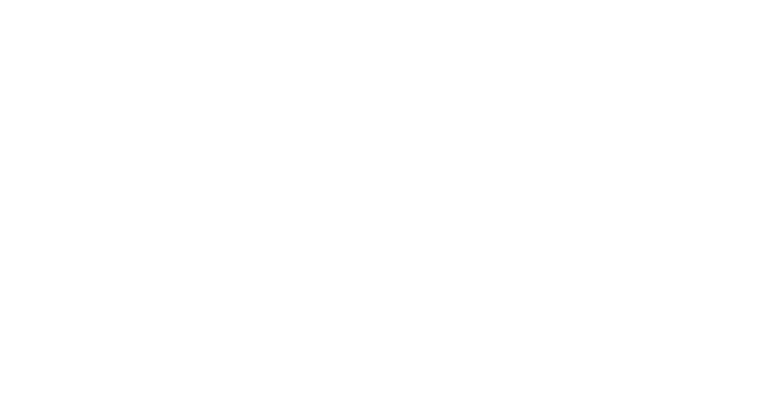
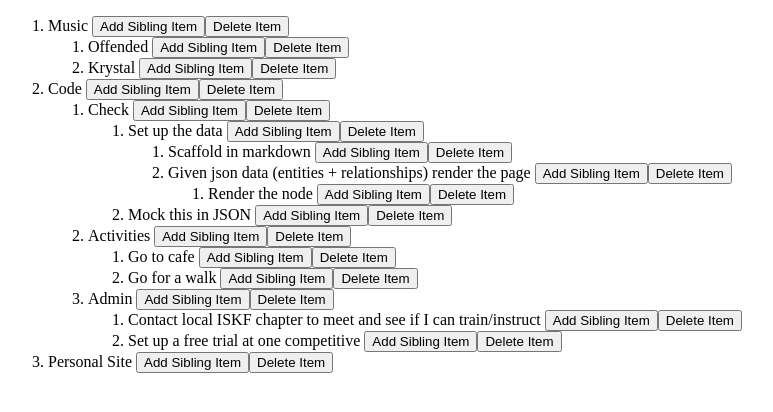
Before and after one commit to dominic-cyril-roberts/check, a plain HTML site: page index.html in a window 1280 px wide. Shown: the whole page, without its empty margins (0-773 px from the left). Drawn offline with Linux system fonts and the light colour scheme.

Commit message:
[WIP] Mocking data and building CRUD features
- Created an actual todo list in data.md for this project
- Scaffolded that list out as a series of entities and relationships
- Wrote render function for the json data above
- Pseudocode for add, delete and update functions

```diff
--- a/index.html
+++ b/index.html
@@ -9,76 +9,131 @@
     <title>check</title>
 
     <script>
-        let relationships = [
-            { "target": 0, "child": 1, "sibling": 3 },
-            { "target": 1, "child": null, "sibling": 2 },
-            { "target": 2, "child": null, "sibling": null },
-            { "target": 3, "child": 4, "sibling": 16 },
-            { "target": 4, "child": 5, "sibling": 17 },
-            { "target": 5, "child": 6, "sibling": 7 },
-            { "target": 6, "child": null, "sibling": 8 },
-            { "target": 7, "child": null, "sibling": null },
-            { "target": 8, "child": 9, "sibling": null },
-            { "target": 9, "child": null, "sibling": null },
-            { "target": 10, "child": null, "sibling": null },
-            { "target": 11, "child": null, "sibling": null },
-            { "target": 12, "child": 13, "sibling": 14 },
-            { "target": 13, "child": null, "sibling": 15 },
-            { "target": 14, "child": null, "sibling": null },
-            { "target": 15, "child": null, "sibling": null },
-            { "target": 16, "child": null, "sibling": null },
-            { "target": 17, "child": 18, "sibling": 20 },
-            { "target": 18, "child": null, "sibling": 19 },
-            { "target": 19, "child": null, "sibling": null },
-            { "target": 20, "child": 21, "sibling": null },
-            { "target": 21, "child": null, "sibling": 22 },
-            { "target": 22, "child": null, "sibling": null },
-        ];
+        let relationships = {
+             "0": { "child": 1, "sibling": 3 },
+             "1": { "child": null, "sibling": 2 },
+             "2": { "child": null, "sibling": null },
+             "3": { "child": 4, "sibling": 16 },
+             "4": { "child": 5, "sibling": 17 },
+             "5": { "child": 6, "sibling": 7 },
+             "6": { "child": null, "sibling": 8 },
+             "7": { "child": null, "sibling": null },
+             "8": { "child": 9, "sibling": null },
+             "9": { "child": null, "sibling": null },
+             "10": { "child": null, "sibling": null },
+             "11": { "child": null, "sibling": null },
+             "12": { "child": 13, "sibling": 14 },
+             "13": { "child": null, "sibling": 15 },
+             "14": { "child": null, "sibling": null },
+             "15": { "child": null, "sibling": null },
+             "16": { "child": null, "sibling": null },
+             "17": { "child": 18, "sibling": 20 },
+             "18": { "child": null, "sibling": 19 },
+             "19": { "child": null, "sibling": null },
+             "20": { "child": 21, "sibling": null },
+             "21": { "child": null, "sibling": 22 },
+             "22": { "child": null, "sibling": null },
+        };
 
-        let checklistNodes = [
-            { "id": 0, "title": "Music" },
-            { "id": 1, "title": "Offended" },
-            { "id": 2, "title": "Krystal" },
-            { "id": 3, "title": "Code" },
-            { "id": 4, "title": "Check" },
-            { "id": 5, "title": "Set up the data" },
-            { "id": 6, "title": "Scaffold in markdown" },
-            { "id": 7, "title": "Mock this in JSON" },
-            { "id": 8, "title": "Given json data (entities + relationships) render the page" },
-            { "id": 9, "title": "Render the node " },
-            { "id": 10, "title": "render its child" },
-            { "id": 11, "title": "render its sibling" },
-            { "id": 12, "title": "Structure the page" },
-            { "id": 13, "title": "Scaffold out html" },
-            { "id": 14, "title": "Implement the logic" },
-            { "id": 15, "title": "Recording/Editing process" },
-            { "id": 16, "title": "Personal Site" },
-            { "id": 17, "title": "Activities" },
-            { "id": 18, "title": "Go to cafe" },
-            { "id": 19, "title": "Go for a walk" },
-            { "id": 20, "title": "Admin" },
-            { "id": 21, "title": "Contact local ISKF chapter to meet and see if I can train/instruct" },
-            { "id": 22, "title": "Set up a free trial at one competitive" }
-        ];
+        let nodes = {
+            "0" : { "id": "0", "title": "Music" },
+            "1" : { "id": "1", "title": "Offended" },
+            "2" : { "id": "2", "title": "Krystal" },
+            "3" : { "id": "3", "title": "Code" },
+            "4" : { "id": "4", "title": "Check" },
+            "5" : { "id": "5", "title": "Set up the data" },
+            "6" : { "id": "6", "title": "Scaffold in markdown" },
+            "7" : { "id": "7", "title": "Mock this in JSON" },
+            "8" : { "id": "8", "title": "Given json data (entities + relationships) render the page" },
+            "9" : { "id": "9", "title": "Render the node " },
+            "10" : { "id": "10", "title": "render its child" },
+            "11" : { "id": "11", "title": "render its sibling" },
+            "12" : { "id": "12", "title": "Structure the page" },
+            "13" : { "id": "13", "title": "Scaffold out html" },
+            "14" : { "id": "14", "title": "Implement the logic" },
+            "15" : { "id": "15", "title": "Recording/Editing process" },
+            "16" : { "id": "16", "title": "Personal Site" },
+            "17" : { "id": "17", "title": "Activities" },
+            "18" : { "id": "18", "title": "Go to cafe" },
+            "19" : { "id": "19", "title": "Go for a walk" },
+            "20" : { "id": "20", "title": "Admin" },
+            "21" : { "id": "21", "title": "Contact local ISKF chapter to meet and see if I can train/instruct" },
+            "22" : { "id": "22", "title": "Set up a free trial at one competitive" }
+        };
 
-        let body = document.getElementsByTagName('body')[0];
         let rootList = document.createElement('ol');
 
-        function renderChecklistNode(root, node) {
-            // render node.title in li
+        function render(root, node) {
+            //========= BUILD CHECKLIST ITEM ==============
+
+            //------------ build title node ---------------
             let li = document.createElement('li');
-            li.textContent = node.title;
-            root.appendChild(ll);
+            li.id = node.id;
+            li.textContent = node.title + ' ';
+            //---------------------------------------------
+
+            //-------- build add sibling button -----------
+            let addButton = document.createElement('button');
+            addButton.textContent = 'Add Sibling Item';
+            li.appendChild(addButton);
 
 
+            // data add:
+                // 0. newNode.sibling = targetNode.sibling
+                // 1. targetNode.sibling = newNode.id
+            // html add:
+                // on click, render a text input to get a new title
+                 // onsubmit to use the input (title) to build a new checklist node
+
+                // generate an li with the given title
+                // targetNode.nextSibling.insertBefore(newNode)
+            //---------------------------------------------
+
+            //------------ build update feature -----------
+
+            //---------------------------------------------
+
+            //------------ build delete button ------------
+            let deleteButton = document.createElement('button');
+            deleteButton.textContent = 'Delete Item';
+            li.appendChild(deleteButton);
+
+            //data delete:
+                //1. node.prevSibling.nextSibling = node.nextSibling
+            //html delete:
+                //2. node.htmlElement.remove()
+            //---------------------------------------------
+
+            //=========== END CHECKLIST ITEM ==============
+
+            // render node as checkListItem under root
+            root.appendChild(li);
+
+            //========= RENDER CHILDREN RECURSIVELY =====
+            let childID = relationships[node.id].child;
+            if(childID) {
+                let ol = document.createElement('ol');
+                li.appendChild(ol);
+                render(ol, nodes[childID]);
+            }
+
+            //========= RENDER SIBLINGS RECURSIVELY =====
+            let siblingID = relationships[node.id].sibling;
+            if(siblingID) {
+                render(root, nodes[siblingID]);
+            }
         }
-        //TODO: write render(root, node)
-            // append li to root
 
-            //create new ol and attach it to li for current node
-            // render(ol, node.child)
+        function addSibling(targetNode, siblingNode) {
 
-            // render(root, node.sibling)
+        }
+
+        window.onload = function() {
+            console.log('dis called');
+            let body = document.getElementsByTagName('body')[0];
+            body.appendChild(rootList);
+            render(rootList, nodes['0']);
+        };
 
     </script>
 </head>
```
Also changed, not shown: 1 other file.
